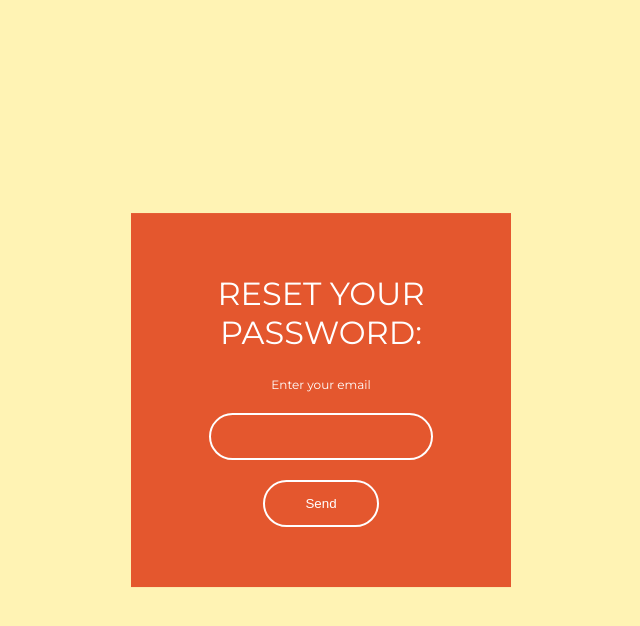
After one commit to andibardhi/petandus, a PHP site: page /forgot-password.html in a window 1280 px wide. The commit adds this page. Shown: the top 626 px of the page, without its empty margins (319-959 px from the left). Run offline with PHP 8.4, Linux system fonts and the light colour scheme.

Commit message:
Added forgot-password.html and changed input submit to button in login and register

```diff
--- a/css/style-login-register.css
+++ b/css/style-login-register.css
@@ -24,7 +24,7 @@ body{
     text-transform: uppercase;
     font-weight: 500;
   }
-  .box input[type = "text"],.box input[type = "date"],.box input[type = "password"]{
+  .box input[type = "text"],.box input[type = "date"],.box input[type = "password"],.box input[type = "email"]{
     border:0;
     background: none;
     display: block;
@@ -77,12 +77,12 @@ body{
     /* color: #7f8c8d;  */
 }
 
-  .box input[type = "text"]:focus,.box input[type = "password"]:focus{
+  .box input[type = "text"]:focus,.box input[type = "password"]:focus,.box input[type = "email"]:focus{
     width: 280px;
     /* border-color: #f0932b; */
   }
 
-  .box input[type = "submit"]{
+  .box button{
     border:0;
     background: none;
     display: block;
@@ -98,7 +98,7 @@ body{
     transition: 0.25s;
     cursor: pointer;
   }
-  .box input[type = "submit"]:hover{
+  .box button:hover{
     /* background: #f0932b; */
     background: white;
     color: #f0932b;
--- /dev/null
+++ b/forgot-password.html
@@ -0,0 +1,21 @@
+<!DOCTYPE html>
+<html>
+
+<head>
+    <title> Forgot your password - Pet&Us</title>
+    <link href='https://fonts.googleapis.com/css?family=Montserrat' rel='stylesheet'>
+    <link rel="stylesheet" href="css/style-login-register.css">
+</head>
+
+<body>
+    <form class="box" action="index.html" method="post">
+        <h1>Reset your password:</h1>
+        <label> Enter your email </label>
+        <input type="email" id="email" name="email" />
+        <button id="btn"> Send </button>
+    </form>
+
+
+</body>
+
+</html>
--- a/login.html
+++ b/login.html
@@ -12,8 +12,8 @@
   <h1>Login</h1>
   <input type="text" name="username" id="username" placeholder="Username">
   <input type="password" name="pass" id="pass" placeholder="Password">
-  <a href="./register.html">Forgot your password?</a>
-  <input type="submit" name="" value="Login">
+  <a href="./forgot-password.html">Forgot your password?</a>
+  <button id="btn"> LOGIN </button>
   <label> Don't have an account? <a href="./register.html">Register!</a> </label>
 
 </form>
--- a/register.html
+++ b/register.html
@@ -24,7 +24,7 @@
   </select>
   <input type="password" name="pass" id="pass" placeholder="Password">
   <input type="password" name="cpass" name="cpass" placeholder="Confirm password">
-  <input type="submit" name="" value="Register">
+  <button id="btn"> Register </button>
   <label> Have an account? <a href="./login.html">Login!</a> </label>
 
 </form>
```
